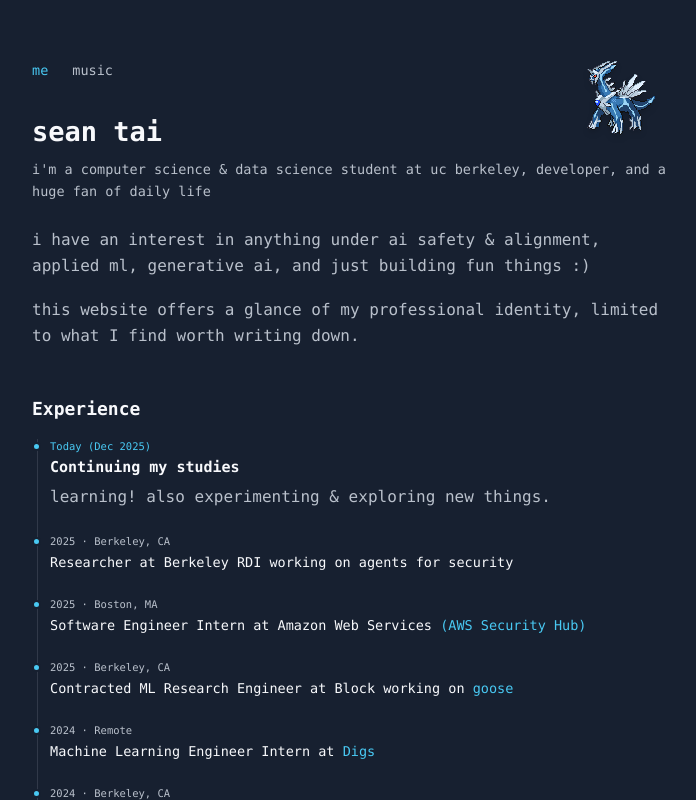
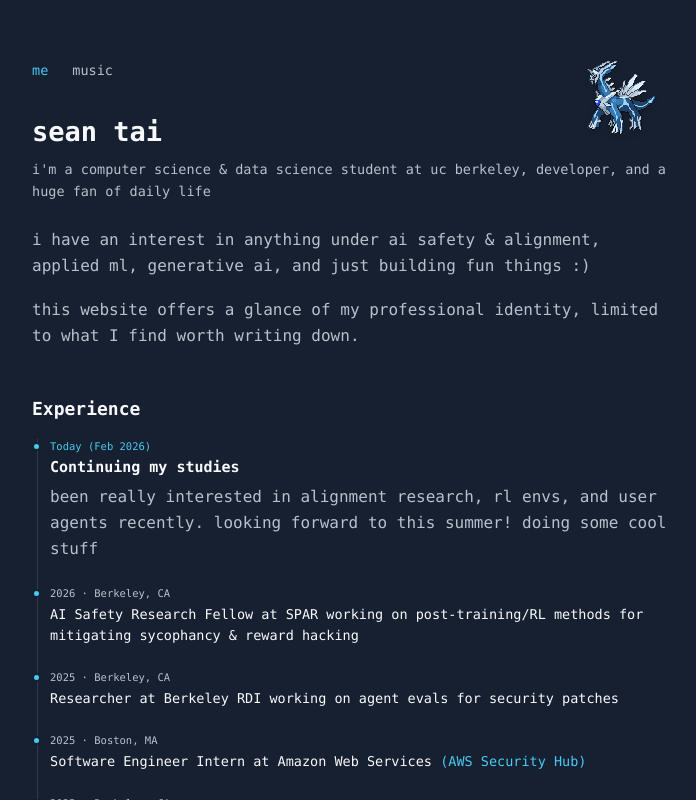
Before and after one commit to seantai1/seantai1.github.io, a React (Vite) app: page / in a window 1280 px wide. Shown: the top 800 px of the page, without its empty margins (290-986 px from the left). Built offline with nearby package versions, Linux system fonts and the light colour scheme.

Commit message:
updated feb

```diff
--- a/src/components/About.tsx
+++ b/src/components/About.tsx
@@ -28,20 +28,28 @@
           <div className="space-y-8">
             <div className="pl-6 relative">
               <div className="absolute -left-0 top-1 w-3 h-3 bg-accent rounded-full border-2 border-background"></div>
-              <div className="text-sm text-accent mb-1">Today (Dec 2025)</div>
+              <div className="text-sm text-accent mb-1">Today (Feb 2026)</div>
               <h3 className="text-xl font-semibold text-foreground mb-2">
                 Continuing my studies
               </h3>
               <p className="text-muted-foreground leading-relaxed">
-                learning! also experimenting & exploring new things.
+                been really interested in alignment research, rl envs, and user agents recently. looking forward to this summer! doing some cool stuff
               </p>
+            </div>
+
+            <div className="pl-6 relative">
+              <div className="absolute -left-0 top-1 w-3 h-3 bg-accent rounded-full border-2 border-background"></div>
+              <div className="text-sm text-muted-foreground mb-1">2026 · Berkeley, CA</div>
+              <h3 className="text-lg font-medium text-foreground mb-1">
+                AI Safety Research Fellow at SPAR working on post-training/RL methods for mitigating sycophancy & reward hacking
+              </h3>
             </div>
 
             <div className="pl-6 relative">
               <div className="absolute -left-0 top-1 w-3 h-3 bg-accent rounded-full border-2 border-background"></div>
               <div className="text-sm text-muted-foreground mb-1">2025 · Berkeley, CA</div>
               <h3 className="text-lg font-medium text-foreground mb-1">
-                Researcher at Berkeley RDI working on agents for security
+                Researcher at Berkeley RDI working on agent evals for security patches
               </h3>
             </div>
 
```
